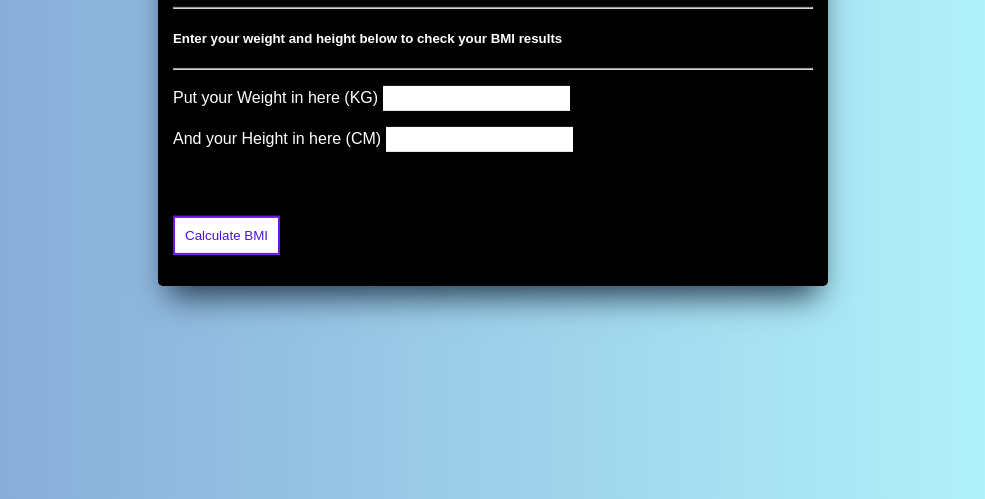
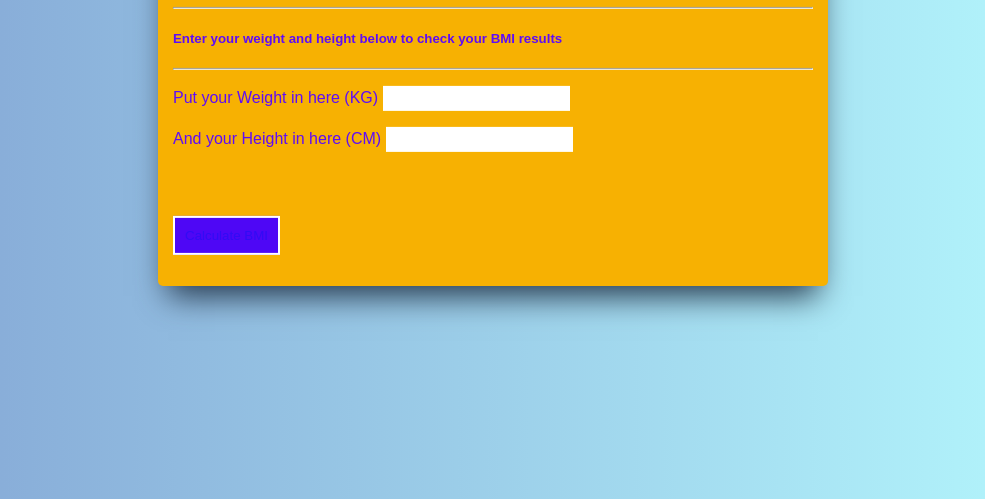
Before and after one commit to nidhomul123/tugas-SKILLVUL-tpa-2, a plain HTML site: page index.html in a window 1280 px wide. Shown: the part 301-800 px from the top of the page, without its empty margins (147-1132 px from the left). Drawn offline with Linux system fonts and the light colour scheme.

Commit message:
Update style.css

```diff
--- a/style.css
+++ b/style.css
@@ -1,5 +1,5 @@
 body{
-    color: white;
+    color: rgb(94, 12, 247);
     font-family: Arial, Helvetica, sans-serif;
     background: linear-gradient(to right, #83a4d4, #b6fbff);
 }
@@ -13,7 +13,7 @@ span{
     transform:translate(-50%, -50%);
     padding: 15px;
     width: 50%;
-    background: black;
+    background: rgb(247, 177, 2);
     border-radius: 5px;
     box-shadow: rgb(38, 57, 77) 0px 20px 30px -10px;
 }
@@ -23,10 +23,10 @@ input{
     padding: 5px;
 }
 button{
-    color: rgb(76, 17, 224);
+    color: rgb(50, 11, 245);
     padding: 10px;
-    border: 2px solid rgb(110, 19, 229);
-    background: white;
+    border: 2px solid rgb(254, 254, 254);
+    background: rgb(78, 7, 245);
     display: block;
     margin-top: 10%;
     cursor: pointer;
```
